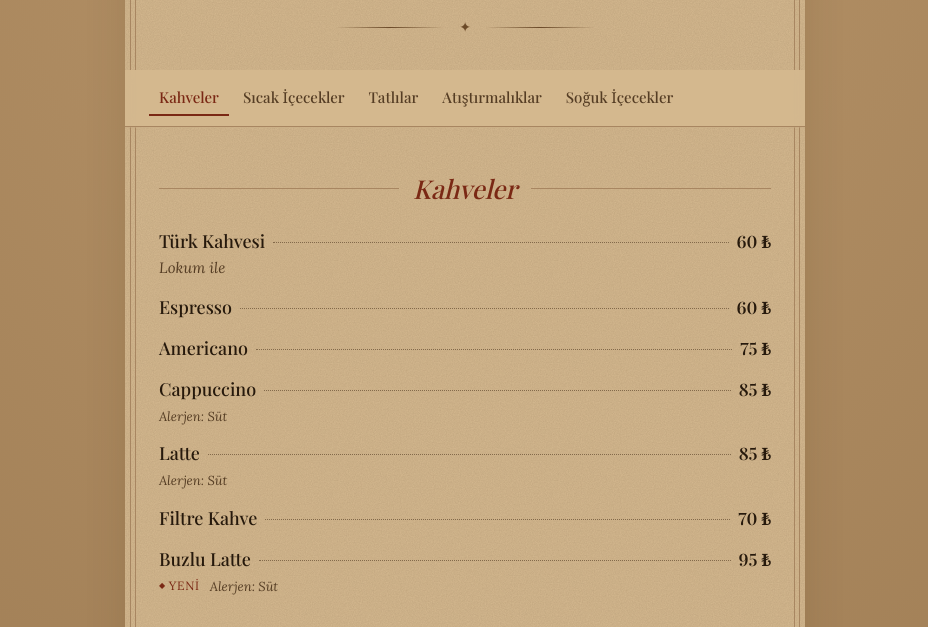
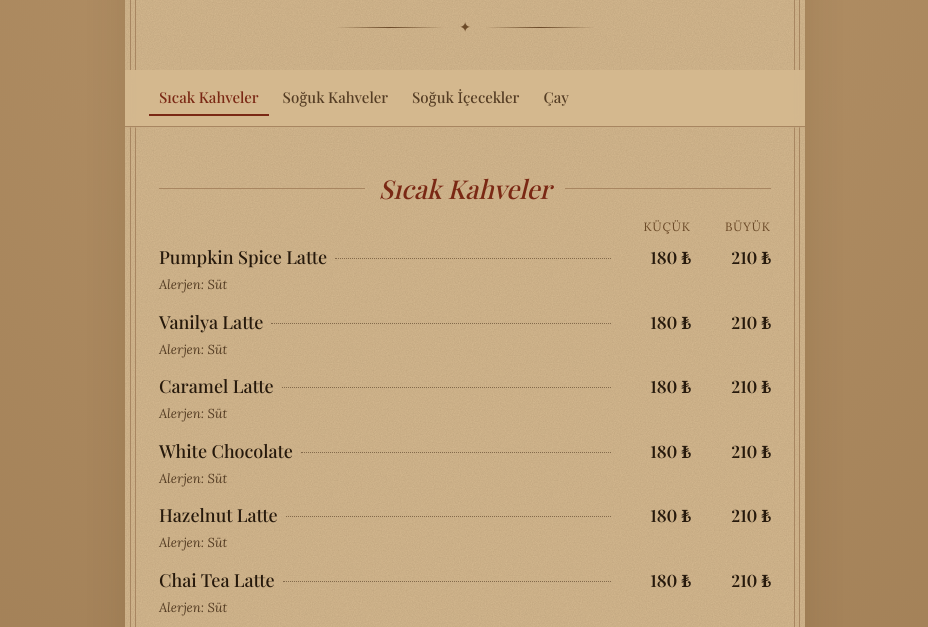
Before and after one commit to dogus040/qr-menu, a plain HTML site: page index.html in a window 1280 px wide. Shown: the part 166-793 px from the top of the page, without its empty margins (175-1103 px from the left). Drawn offline with nearby package versions, Linux system fonts and the light colour scheme; no server answers; a web font is replaced by a local one.

Commit message:
Menu volgens de prijslijst-foto, met Küçük/Büyük-prijzen
- Nieuwe kolommen Küçük en Büyük: drankjes met twee maten krijgen twee
  prijskolommen met kopjes boven de categorie.
- Menu vervangen door de producten en prijzen van de handgeschreven lijst
  (sıcak/soğuk kahveler, soğuk içecekler, çay); overige producten verwijderd.
- Nieuwe Google Sheet "Bi Mola – Menü" gekoppeld in config.js.

Co-Authored-By: Claude Opus 5.5 <noreply@anthropic.com>

```diff
--- a/css/style.css
+++ b/css/style.css
@@ -213,6 +213,28 @@ body {
   font-variant-numeric: lining-nums tabular-nums;
 }
 
+/* Twee maten (Küçük / Büyük): vaste kolommen zodat de prijzen onder elkaar staan. */
+.item-price-size,
+.size-label {
+  width: 72px;
+  flex: none;
+  text-align: right;
+}
+
+.size-head {
+  display: flex;
+  justify-content: flex-end;
+  gap: 8px;
+  margin: 10px 0 -6px;
+}
+
+.size-label {
+  font-size: 12px;
+  letter-spacing: 0.08em;
+  text-transform: uppercase;
+  color: var(--gold);
+}
+
 .item-desc {
   margin: 2px 0 0;
   font-style: italic;
--- a/data/menu.csv
+++ b/data/menu.csv
@@ -1,23 +1,20 @@
-Kategori,Ürün,Açıklama,Fiyat,Etiket,Alerjen,Göster
-Kahveler,Türk Kahvesi,Lokum ile,60,,,evet
-Kahveler,Espresso,,60,,,evet
-Kahveler,Americano,,75,,,evet
-Kahveler,Cappuccino,,85,,Süt,evet
-Kahveler,Latte,,85,,Süt,evet
-Kahveler,Filtre Kahve,,70,,,evet
-Kahveler,Buzlu Latte,,95,Yeni,Süt,evet
-Sıcak İçecekler,Çay,,20,,,evet
-Sıcak İçecekler,Sıcak Çikolata,,85,,Süt,evet
-Tatlılar,,Günün tatlıları için lütfen tezgaha danışın.,,,,
-Tatlılar,Baklava,,120,,"Gluten, Süt, Kuruyemiş",evet
-Tatlılar,Sütlaç,,90,,Süt,evet
-Tatlılar,Cheesecake,,130,,"Gluten, Süt, Yumurta",evet
-Tatlılar,Brownie,,110,,"Gluten, Süt, Yumurta",evet
-Atıştırmalıklar,Snickers,,45,,"Yer fıstığı, Süt",evet
-Atıştırmalıklar,Oreo,,40,,"Gluten, Soya",evet
-Atıştırmalıklar,Mentos,,30,,,evet
-Atıştırmalıklar,Olips,,25,,,evet
-Soğuk İçecekler,Capri-Sun,,35,,,evet
-Soğuk İçecekler,Cappy,Meyve suyu,40,,,evet
-Soğuk İçecekler,Didi,Soğuk çay,40,,,evet
-Soğuk İçecekler,Su,,15,,,evet
+Kategori,Ürün,Açıklama,Fiyat,Küçük,Büyük,Etiket,Alerjen,Göster
+Sıcak Kahveler,Pumpkin Spice Latte,,,180,210,,Süt,evet
+Sıcak Kahveler,Vanilya Latte,,,180,210,,Süt,evet
+Sıcak Kahveler,Caramel Latte,,,180,210,,Süt,evet
+Sıcak Kahveler,White Chocolate,,,180,210,,Süt,evet
+Sıcak Kahveler,Hazelnut Latte,,,180,210,,Süt,evet
+Sıcak Kahveler,Chai Tea Latte,,,180,210,,Süt,evet
+Sıcak Kahveler,Mocha,,,180,210,,Süt,evet
+Sıcak Kahveler,Toffee Nut Latte,,,180,210,,Süt,evet
+Soğuk Kahveler,Iced Pumpkin Latte,,220,,,,Süt,evet
+Soğuk Kahveler,Iced Vanilya Latte,,220,,,,Süt,evet
+Soğuk Kahveler,Iced Caramel Latte,,220,,,,Süt,evet
+Soğuk Kahveler,Iced Mocha,,220,,,,Süt,evet
+Soğuk Kahveler,Iced Toffee Nut,,220,,,,Süt,evet
+Soğuk İçecekler,Green Apple Lemonade,,230,,,,,evet
+Soğuk İçecekler,Berry Hibiscus,,240,,,,,evet
+Soğuk İçecekler,Cool Lime,,240,,,,,evet
+Çay,Çay,,30,,,,,evet
+Çay,Büyük Çay,,60,,,,,evet
+Çay,Karton Çay,Karton bardakta,50,,,,,evet
--- a/js/config.js
+++ b/js/config.js
@@ -3,7 +3,7 @@
 // De menukaart leest het menu uit deze Google Sheet ("Iedereen met de link mag
 // bekijken"). Laat een link leeg ("") om het bestand in de map data/ te gebruiken.
 //
-// Sheet: https://docs.google.com/spreadsheets/d/1UEMbSL-tcQcfzTUzC9VMaLQAlipFxiKWa44cfthKvdg/edit
+// Sheet: https://docs.google.com/spreadsheets/d/1WMBCNGtdqOYoTtWO3RERnBfEVjyKoajX4JKQ2dgdHfU/edit
 // gid = het nummer achter "#gid=" in de adresbalk wanneer het tabblad open staat.
 window.MENU_CONFIG = {
   // Adres waar de QR-code naartoe wijst.
@@ -11,6 +11,6 @@ window.MENU_CONFIG = {
   // Achtergrond: kagit, kahve, cini, kraft of espresso.
   // Een regel "Arka Plan" in het tabblad ayarlar van de sheet gaat hiervoor.
   arkaPlan: "kraft",
-  menuCsvUrl: "https://docs.google.com/spreadsheets/d/1UEMbSL-tcQcfzTUzC9VMaLQAlipFxiKWa44cfthKvdg/export?format=csv&gid=907230277",
-  ayarlarCsvUrl: "https://docs.google.com/spreadsheets/d/1UEMbSL-tcQcfzTUzC9VMaLQAlipFxiKWa44cfthKvdg/export?format=csv&gid=1680754422"
+  menuCsvUrl: "https://docs.google.com/spreadsheets/d/1WMBCNGtdqOYoTtWO3RERnBfEVjyKoajX4JKQ2dgdHfU/export?format=csv&gid=1533908302",
+  ayarlarCsvUrl: "https://docs.google.com/spreadsheets/d/1WMBCNGtdqOYoTtWO3RERnBfEVjyKoajX4JKQ2dgdHfU/export?format=csv&gid=824941840"
 };
--- a/js/data.js
+++ b/js/data.js
@@ -53,6 +53,8 @@
     urun: ["urun", "urunadi", "yemek", "isim", "ad"],
     aciklama: ["aciklama", "icerik"],
     fiyat: ["fiyat", "ucret"],
+    kucuk: ["kucuk", "kucukboy", "fiyatkucuk"],
+    buyuk: ["buyuk", "buyukboy", "fiyatbuyuk"],
     etiket: ["etiket", "etiketler"],
     alerjen: ["alerjen", "alerjenler"],
     goster: ["goster", "aktif", "gorunur"]
@@ -112,6 +114,9 @@
         name: it.urun,
         description: it.aciklama,
         price: it.fiyat,
+        // Twee maten: Küçük / Büyük. Leeg = alleen de gewone Fiyat.
+        priceSmall: it.kucuk,
+        priceLarge: it.buyuk,
         tags: splitList(it.etiket),
         allergens: splitList(it.alerjen)
       });
--- a/js/menu.js
+++ b/js/menu.js
@@ -40,12 +40,22 @@
     });
   }
 
+  function hasSizes(item) {
+    return Boolean(item.priceSmall || item.priceLarge);
+  }
+
   function renderItem(item, currency) {
     var li = el("li", "item");
     var line = el("div", "item-line");
     line.appendChild(el("span", "item-name", item.name));
     line.appendChild(el("span", "item-leader"));
-    line.appendChild(el("span", "item-price", formatPrice(item.price, currency)));
+    if (hasSizes(item)) {
+      // Twee kolommen (Küçük, Büyük); een lege maat blijft als lege kolom staan.
+      line.appendChild(el("span", "item-price item-price-size", formatPrice(item.priceSmall, currency)));
+      line.appendChild(el("span", "item-price item-price-size", formatPrice(item.priceLarge, currency)));
+    } else {
+      line.appendChild(el("span", "item-price", formatPrice(item.price, currency)));
+    }
     li.appendChild(line);
 
     if (item.description) li.appendChild(el("p", "item-desc", item.description));
@@ -78,6 +88,14 @@
       title.appendChild(el("span", null, cat.name));
       section.appendChild(title);
       if (cat.note) section.appendChild(el("p", "category-note", cat.note));
+
+      // Kopjes boven de prijskolommen als deze categorie maten heeft.
+      if (cat.items.some(hasSizes)) {
+        var head = el("div", "size-head");
+        head.appendChild(el("span", "size-label", settings.kucukboyetiketi || "Küçük"));
+        head.appendChild(el("span", "size-label", settings.buyukboyetiketi || "Büyük"));
+        section.appendChild(head);
+      }
 
       var list = el("ul", "items");
       cat.items.forEach(function (item) { list.appendChild(renderItem(item, currency)); });
```
Also changed, not shown: README.md.
